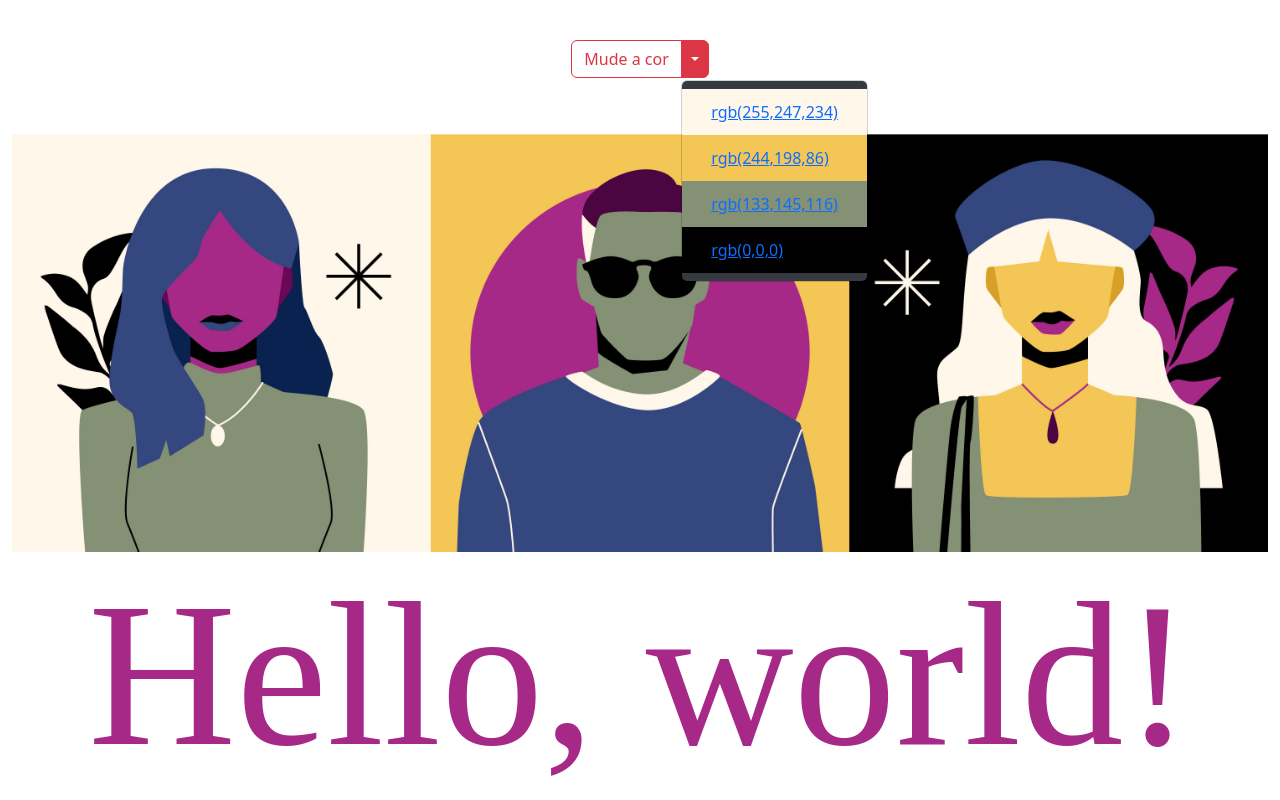
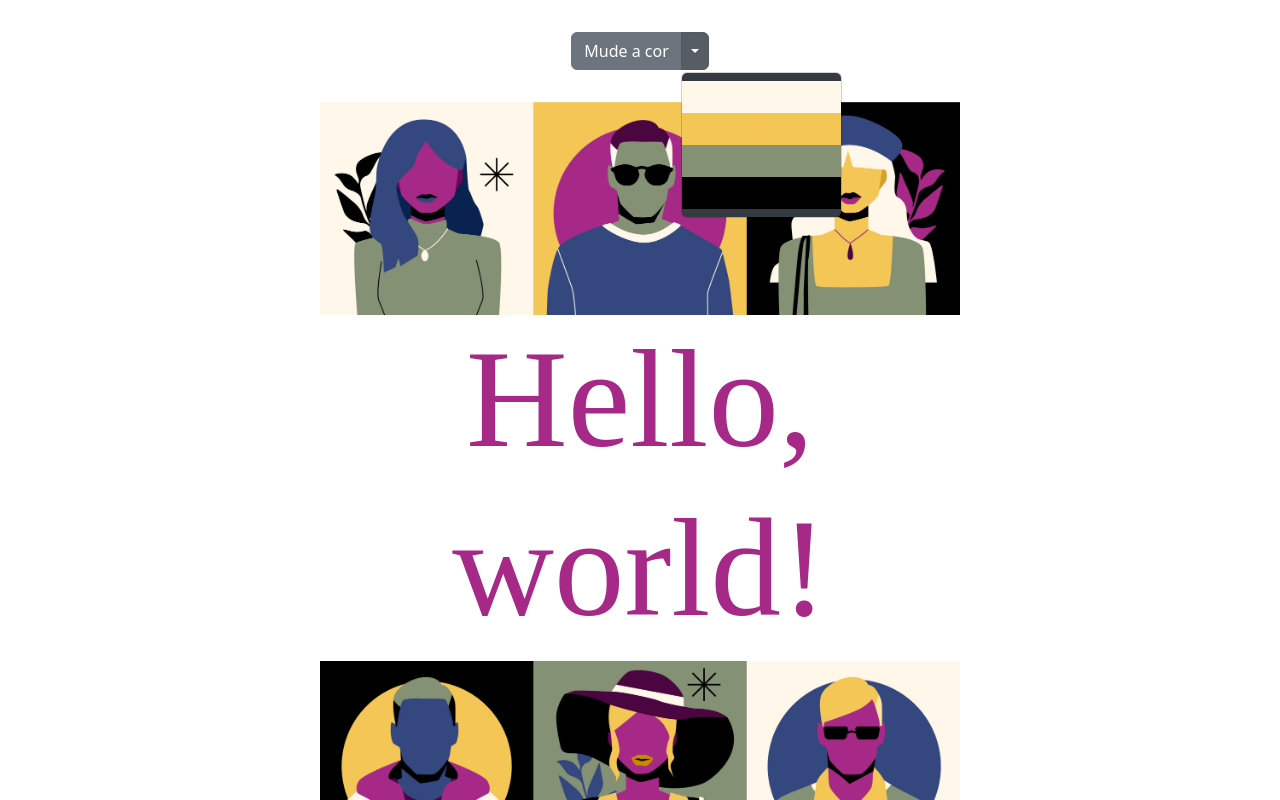
Before and after one commit to amdreh/dropdown, a plain HTML site: page index.html in a window 1280 px wide. Both pictures are taken after a click on the button 694 px from the left and 59 px from the top of the page. Shown: the top 800 px of the page. Drawn offline with nearby package versions, Linux system fonts and the light colour scheme; a web font is replaced by a local one.

Commit message:
Quase pronto

```diff
--- a/index.html
+++ b/index.html
@@ -16,28 +16,28 @@
         <div class="container-fluid mainContainer ">
             <div class="d-flex justify-content-center">
                 <div class="dropdown btn-group btn-responsive">
-                    <button class="btn  btn-outline-danger">Mude a cor</button>
-                    <button class="btn btn-outline-danger dropdown-toggle dropdown-toggle-split" data-bs-toggle="dropdown"></button>
+                    <button class="btn  btn-secondary">Mude a cor</button>
+                    <button class="btn btn-secondary dropdown-toggle dropdown-toggle-split" data-bs-toggle="dropdown"></button>
                     <ul class="dropdown-menu dropdown-menu-dark">
                         <li class="dropdown-item" id="color1">
-                            <button class="btn btn-link opt1">
+                            <div class="opt1">
                                 rgb(255,247,234)
-                            </button>
+                            </div>
                         </li>
                         <li class="dropdown-item" id="color2">
-                            <button class="btn btn-link opt2">
+                            <div class="opt2">
                                 rgb(244,198,86)
-                            </button>
+                            </div>
                         </li>
                         <li class="dropdown-item" id="color3">
-                            <button class="btn btn-link opt3">
+                            <div class="opt3">
                                     rgb(133,145,116)
-                            </button>
+                            </div>
                         </li>
                         <li class="dropdown-item" id="color4">
-                            <button class="btn btn-link opt4">
+                            <div class="opt4">
                                     rgb(0,0,0)
-                            </button>
+                            </div>
                         </li>
 
 
@@ -46,7 +46,7 @@
             </div>
 
             <div class="row">
-                <div class="col container">
+                <div class="col-sm- col-md-9 container cont">
                     <div class="bg2">
                         <img src="./img/bg1.png" class="img-fluid bg2" alt="Ilustração de três mulheres e três homens em retratos"/>
                         <h1 class="overlayText">Hello, world!</h1>
--- a/index.js
+++ b/index.js
@@ -6,8 +6,7 @@
 
 $(document).ready(function() {
     $('#color1').click(function() {
-        $(".bg").css("display", "none");
-        $(".bg2").css("display", "block");
+
         var bgColor = $(this).text().trim();
         $('.container-fluid').css('background-color', bgColor);
         $('.bg').css('color', bgColor);
@@ -15,24 +14,21 @@ $(document).ready(function() {
 
 
     $('#color2').click(function() {
-        $(".bg").css("display", "none");
-        $(".bg2").css("display", "block");
+
         var bgColor = $(this).text().trim();
         $('.container-fluid').css('background-color', bgColor);
         $('.bg').css('color', bgColor);
     });
 
     $('#color3').click(function() {
-        $(".bg").css("display", "none");
-        $(".bg2").css("display", "block");
+
         var bgColor = $(this).text().trim();
         $('.container-fluid').css('background-color', bgColor);
         $('.bg').css('color', bgColor);
     });
 
     $('#color4').click(function() {
-        $(".bg").css("display", "none");
-        $(".bg2").css("display", "block");
+
         var bgColor = $(this).text().trim();
         $('.container-fluid').css('background-color', bgColor);
         $('.bg').css('color', bgColor);
--- a/main.css
+++ b/main.css
@@ -7,38 +7,43 @@
 }
 
 html, body {
-]    width: 100%;
+    width: 100vw;
+    height: 100vh;
+}
+
+body {
+    overflow: hidden;
 }
 
 .container {
-    width: 100vw;  /* 100% da largura da viewport */
-    height: 94vh; /* 100% da altura da viewport */
     display: flex;
     justify-content: center;
     align-items: center;
+
 }
 
-.bg {
-    width: 100%;
-    height: auto;
-    max-width: 100vw;
-    max-height: 90vh;
-}
 .bg2 {
-    width: 100%;
-    height: auto;
-    max-width: 100vw;
-    max-height: 90vh;
+    width: 100vw;
+    height: 100vh;
+    display: flex;
+    flex-direction: column;
+    align-items: center;
+    text-align: center;
     color: #a62988;
 }
 
-.overlayText {
-    text-align: center;
-    transition: opacity 1s ease, height 1s ease;
+.bg2,
+.bg2 h1 {
+    max-width: 40em;
+}
+
+.cont {
+    margin-bottom: 3vh;
+
 }
 
 .container h1 {
-    font-size: 16vw;
+    font-size: 11vw;
     font-family: Teachers;
     width: 100%;
     top: 46.5%
@@ -47,6 +52,7 @@ html, body {
 ul li {
     text-align: center;
     list-style-type: none;
+
 }
 
 ul li:hover {
@@ -59,20 +65,28 @@ ul li:hover {
 }
 #color2 {
     background-color: rgb(244,198,86);
+    color: rgb(244,198,86);
 }
 #color3 {
     background-color: rgb(133,145,116);
+    color: rgb(133,145,116);
 }
 #color4 {
     background-color: rgb(0, 0, 0);
-}
-
-.btn-outline-success {
-    box-shadow: 0 4px 8px rgb(0, 0, 0);
+    color: rgb(0, 0, 0);
 }
 
 .dropdown {
-    padding: 5vh;
+    padding: 4vh;
+
+}
+
+.btn {
+    color: black;
+}
+
+.btn-link {
+    opacity: 1;
 }
 
 /*
```
